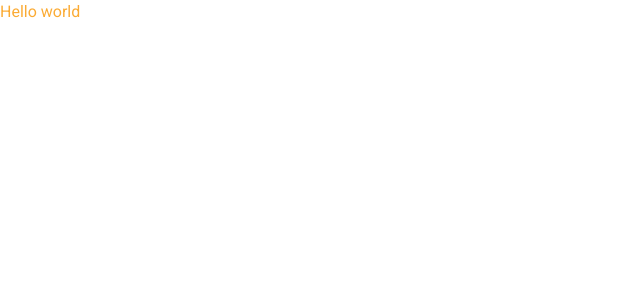
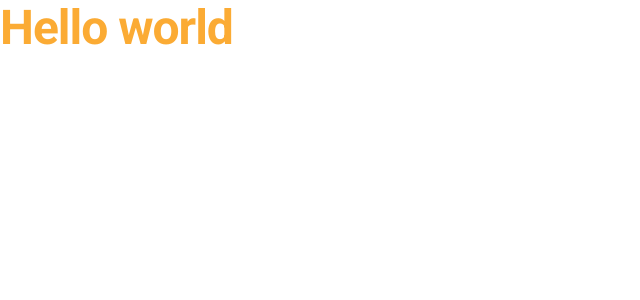
Before and after one commit to henriquecbuss/edusynch-frontend-challenge, a Next.js app: page / in a window 1280 px wide. Shown: the top 300 px of the page, without its empty margins (0-640 px from the left). Built offline with nearby package versions, Linux system fonts and the light colour scheme.

Commit message:
Set up typography in tailwind

```diff
--- a/src/app/layout.tsx
+++ b/src/app/layout.tsx
@@ -18,7 +18,10 @@ export default function RootLayout({
   children: React.ReactNode
 }) {
   return (
-    <html lang="en" className={clsx(roboto.className, 'text-body')}>
+    <html
+      lang="en"
+      className={clsx(roboto.className, 'text-body text-base font-normal')}
+    >
       <body>{children}</body>
     </html>
   )
--- a/src/app/page.tsx
+++ b/src/app/page.tsx
@@ -1,3 +1,3 @@
 export default function Home() {
-  return <h1 className="text-primary">Hello world</h1>
+  return <h1 className="text-primary text-h1 font-bold">Hello world</h1>
 }
--- a/tailwind.config.js
+++ b/tailwind.config.js
@@ -55,6 +55,21 @@ module.exports = {
       black: '#000000',
       body: '#5D6670',
     },
+    fontSize: {
+      h1: ['3rem', { lineHeight: '3.5rem', letterSpacing: -1 }],
+      h2: ['2.5rem', { lineHeight: '3rem', letterSpacing: -1 }],
+      h3: ['2rem', { lineHeight: '2.5rem', letterSpacing: 0 }],
+      h4: ['1.5rem', { lineHeight: '2rem', letterSpacing: 0 }],
+      h5: ['1.25rem', { lineHeight: '1.5rem', letterSpacing: 0 }],
+      base: ['1rem', { lineHeight: '1.5rem', letterSpacing: 0 }],
+      label: ['0.875', { lineHeight: '1rem', letterSpacing: 0 }],
+      'small-label': ['0.75', { lineHeight: '0.875rem', letterSpacing: 0 }],
+    },
+    fontWeight: {
+      normal: 400,
+      bold: 700,
+    },
+    fontFamily: {},
     extend: {},
   },
   plugins: [],
```
